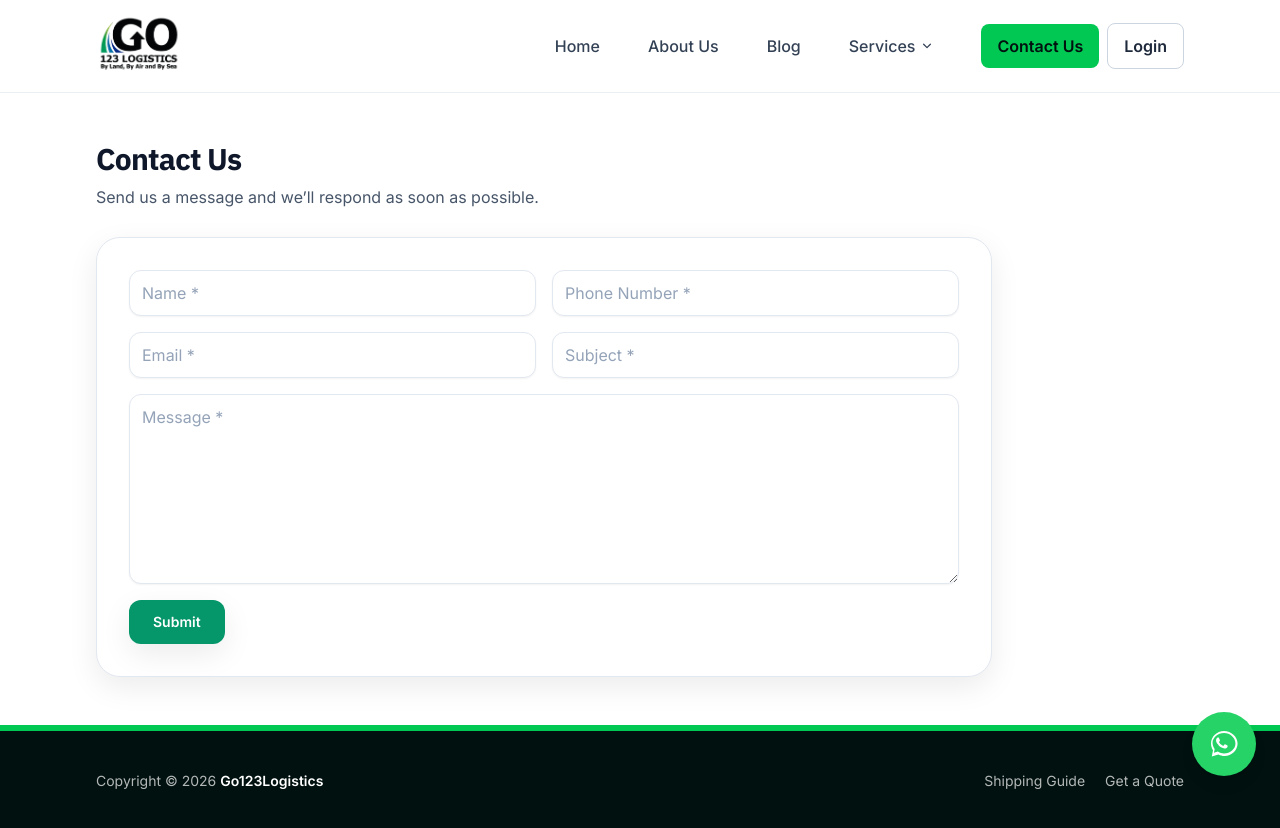
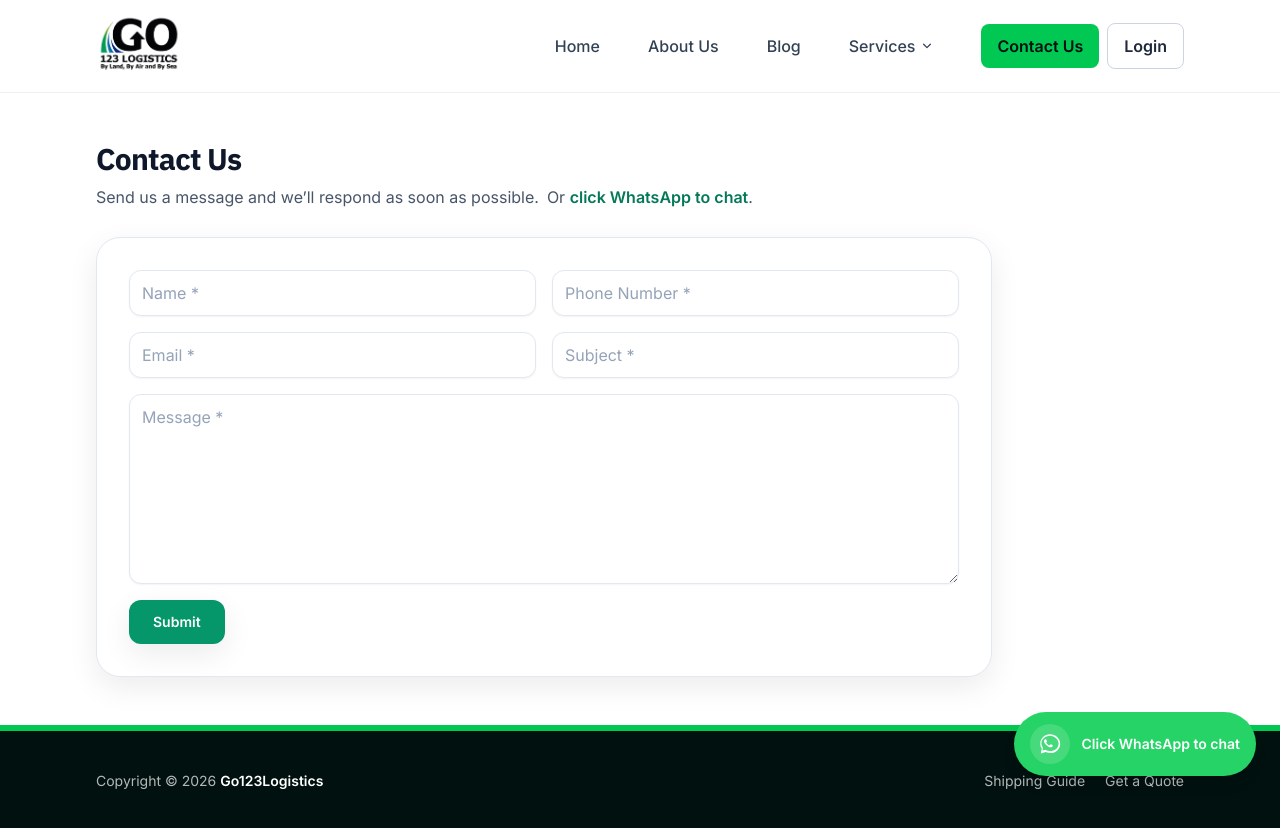
Before and after one commit to msp-333/go123logistics, a Next.js app: page /contact in a window 1280 px wide. Shown: the top 828 px of the page. Built offline with nearby package versions, Linux system fonts and the light colour scheme; no server answers.

Commit message:
contact form

```diff
--- a/app/contact/page.tsx
+++ b/app/contact/page.tsx
@@ -13,10 +13,7 @@ const ContactSchema = z.object({
 
 type Contact = z.infer<typeof ContactSchema>;
 
-// Puerto Rico WhatsApp Business number (digits only, include country code 1)
 const WHATSAPP_NUMBER = '17758701999';
-
-// Formspree endpoint
 const FORMSPREE_ENDPOINT = 'https://formspree.io/f/mojnenep';
 
 function isLikelyMobile() {
@@ -25,7 +22,6 @@ function isLikelyMobile() {
   return /Android|iPhone|iPad|iPod|IEMobile|Opera Mini/i.test(ua);
 }
 
-// Avoid wa.me (DNS issue). Use api.whatsapp.com on mobile, web.whatsapp.com on desktop.
 function buildWhatsAppUrl() {
   const text = encodeURIComponent('Hi GO123 Logistics — I have a question.');
   if (typeof window === 'undefined') {
@@ -54,9 +50,7 @@ export default function ContactPage() {
     message: '',
   });
 
-  // Honeypot anti-spam (hidden)
   const [company, setCompany] = useState('');
-
   const [result, setResult] = useState<string | null>(null);
   const [resultKind, setResultKind] = useState<'success' | 'error' | null>(null);
   const [errors, setErrors] = useState<Record<string, string>>({});
@@ -69,7 +63,6 @@ export default function ContactPage() {
     setResult(null);
     setResultKind(null);
 
-    // bot trap
     if (company.trim().length > 0) {
       setResult('Thanks! Your message was received.');
       setResultKind('success');
@@ -142,6 +135,18 @@ export default function ContactPage() {
           <h1 className="text-3xl font-bold tracking-tight">Contact Us</h1>
           <p className="mt-2 max-w-2xl text-slate-600">
             Send us a message and we’ll respond as soon as possible.
+            <span className="ml-2">
+              Or{' '}
+              <a
+                href={whatsappUrl}
+                target="_blank"
+                rel="noopener noreferrer"
+                className="font-semibold text-emerald-700 hover:underline"
+              >
+                click WhatsApp to chat
+              </a>
+              .
+            </span>
           </p>
         </div>
 
@@ -201,17 +206,20 @@ export default function ContactPage() {
         </div>
       </section>
 
-      {/* Single WhatsApp CTA (non-redundant): Floating button */}
+      {/* Floating WhatsApp button with label (so it's obvious) */}
       <a
         href={whatsappUrl}
         target="_blank"
         rel="noopener noreferrer"
-        aria-label="Chat with us on WhatsApp"
-        title="Chat with us on WhatsApp"
-        className="fixed bottom-6 right-6 z-50 inline-flex h-16 w-16 items-center justify-center rounded-full text-white shadow-lg transition hover:scale-105 focus:outline-none focus:ring-4 focus:ring-emerald-200"
+        aria-label="Click WhatsApp to chat"
+        title="Click WhatsApp to chat"
+        className="fixed bottom-6 right-6 z-50 inline-flex items-center gap-3 rounded-full px-4 py-3 text-white shadow-lg transition hover:scale-[1.02] focus:outline-none focus:ring-4 focus:ring-emerald-200"
         style={{ backgroundColor: '#25D366' }}
       >
-        <WhatsAppIcon className="h-8 w-8" />
+        <span className="inline-flex h-10 w-10 items-center justify-center rounded-full bg-white/15">
+          <WhatsAppIcon className="h-6 w-6" />
+        </span>
+        <span className="hidden sm:block text-sm font-semibold">Click WhatsApp to chat</span>
       </a>
     </>
   );
```
